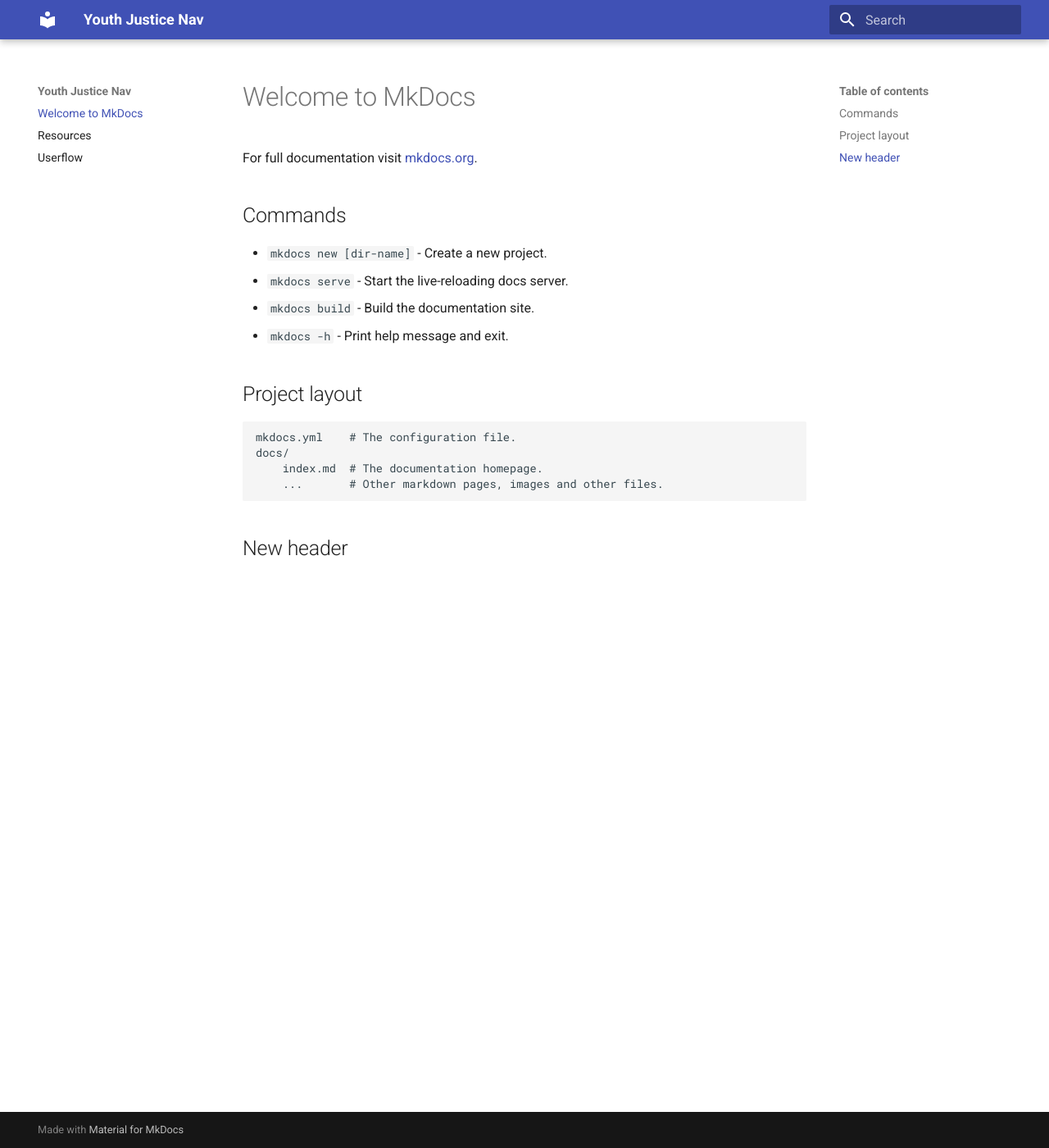
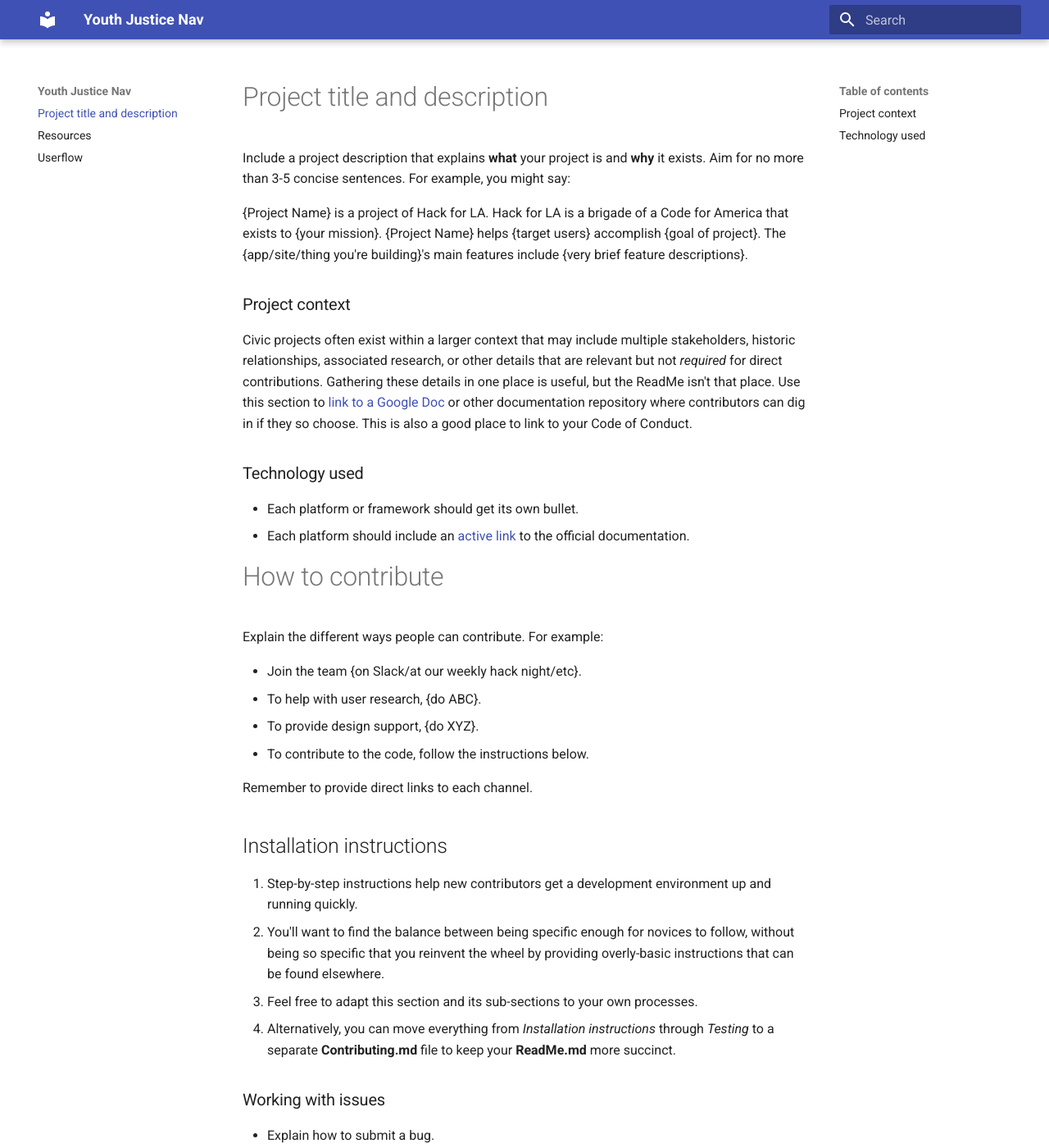
Before and after one commit to hackforla/youthjusticenav-info, an MkDocs documentation site: the page built from docs/index.md, in a window 1280 px wide and 1400 px high. Shown: the whole window at 82% size. Built offline with MkDocs 1.6.1 and Material for MkDocs 9.7.7, drawn with Linux system fonts in a browser that asks for light colours; some of the changed text lies outside the part shown.

Commit message:
Moved content of readme to docs/readme

```diff
--- a/docs/index.md
+++ b/docs/index.md
@@ -1,18 +1,73 @@
-# Welcome to MkDocs
+# Project title and description
 
-For full documentation visit [mkdocs.org](https://www.mkdocs.org).
+Include a project description that explains **what** your project is and **why** it exists. Aim for no more than 3-5 concise sentences. For example, you might say:
 
-## Commands
+{Project Name} is a project of Hack for LA. Hack for LA is a brigade of a Code for America that exists to {your mission}. {Project Name} helps {target users} accomplish {goal of project}. The {app/site/thing you're building}'s main features include {very brief feature descriptions}.
 
-* `mkdocs new [dir-name]` - Create a new project.
-* `mkdocs serve` - Start the live-reloading docs server.
-* `mkdocs build` - Build the documentation site.
-* `mkdocs -h` - Print help message and exit.
+### Project context
 
-## Project layout
+Civic projects often exist within a larger context that may include multiple stakeholders, historic relationships, associated research, or other details that are relevant but not *required* for direct contributions. Gathering these details in one place is useful, but the ReadMe isn't that place. Use this section to [link to a Google Doc](#) or other documentation repository where contributors can dig in if they so choose. This is also a good place to link to your Code of Conduct.
 
-    mkdocs.yml    # The configuration file.
-    docs/
-        index.md  # The documentation homepage.
-        ...       # Other markdown pages, images and other files.
-## New header
+### Technology used
+
+- Each platform or framework should get its own bullet.
+- Each platform should include an [active link](#) to the official documentation.
+
+
+
+# How to contribute
+
+Explain the different ways people can contribute. For example:
+
+- Join the team {on Slack/at our weekly hack night/etc}.
+- To help with user research, {do ABC}.
+- To provide design support, {do XYZ}.
+- To contribute to the code, follow the instructions below.
+
+Remember to provide direct links to each channel.
+
+
+
+## Installation instructions
+
+1. Step-by-step instructions help new contributors get a development environment up and running quickly.
+2. You'll want to find the balance between being specific enough for novices to follow, without being so specific that you reinvent the wheel by providing overly-basic instructions that can be found elsewhere.
+3. Feel free to adapt this section and its sub-sections to your own processes.
+4. Alternatively, you can move everything from *Installation instructions* through *Testing* to a separate **Contributing.md** file to keep your **ReadMe.md** more succinct.
+
+
+### Working with issues
+
+- Explain how to submit a bug.
+- Explain how to submit a feature request.
+- Explain how to contribute to an existing issue.
+
+To create a new issue, please use the blank issue template (available when you click New Issue).  If you want to create an issue for other projects to use, please create the issue in your own repository and send a slack message to one of your hack night hosts with the link.
+
+
+### Working with forks and branches
+
+- Explain your guidelines here.
+
+
+### Working with pull requests and reviews
+
+- Explain your process.
+
+
+### Testing
+
+- Provide instructions.
+
+
+
+# Contact info
+
+Include at least one way (or more, if possible) to reach your team with questions or comments.
+
+
+### Licensing
+
+Include details about the project's open source status.
+
+*this readme file sourced from [Jessica Sand](http://jessicasand.com/other-stuff/just-enough-docs/)*
```
